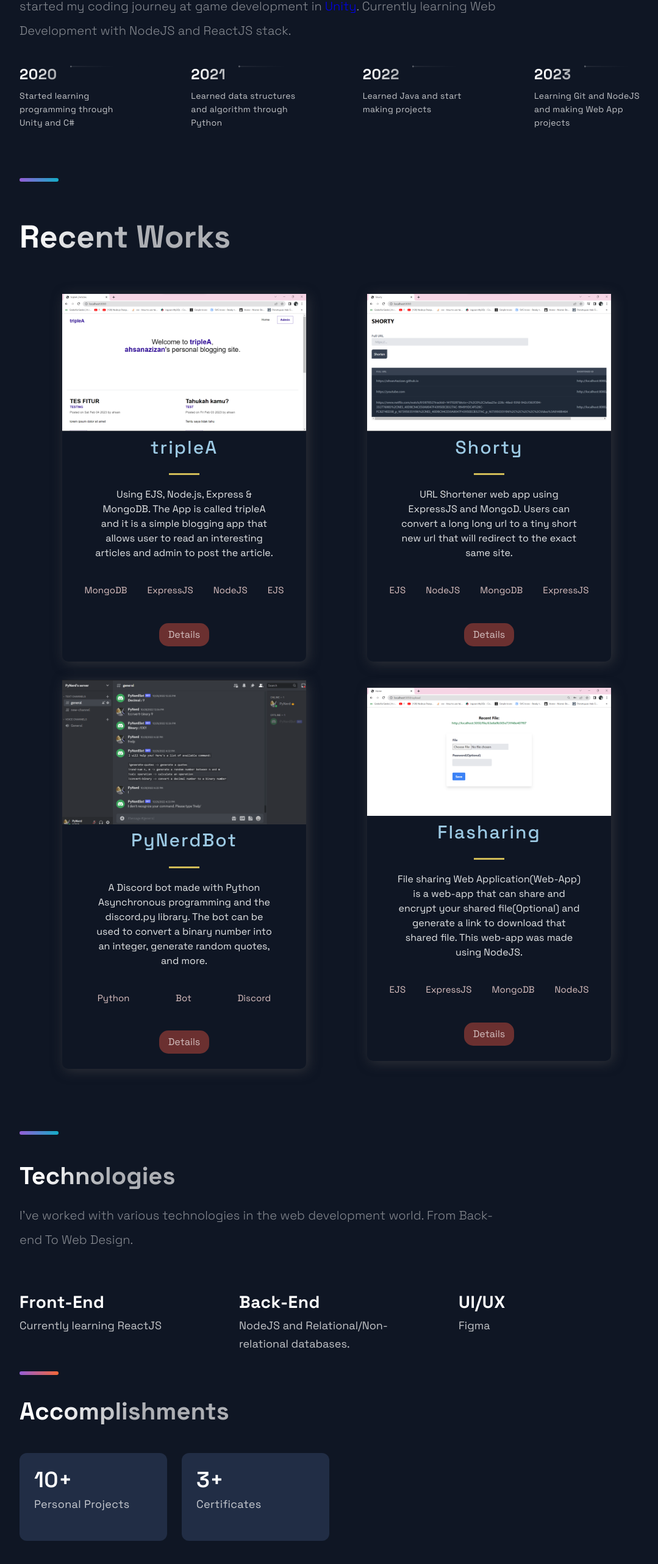
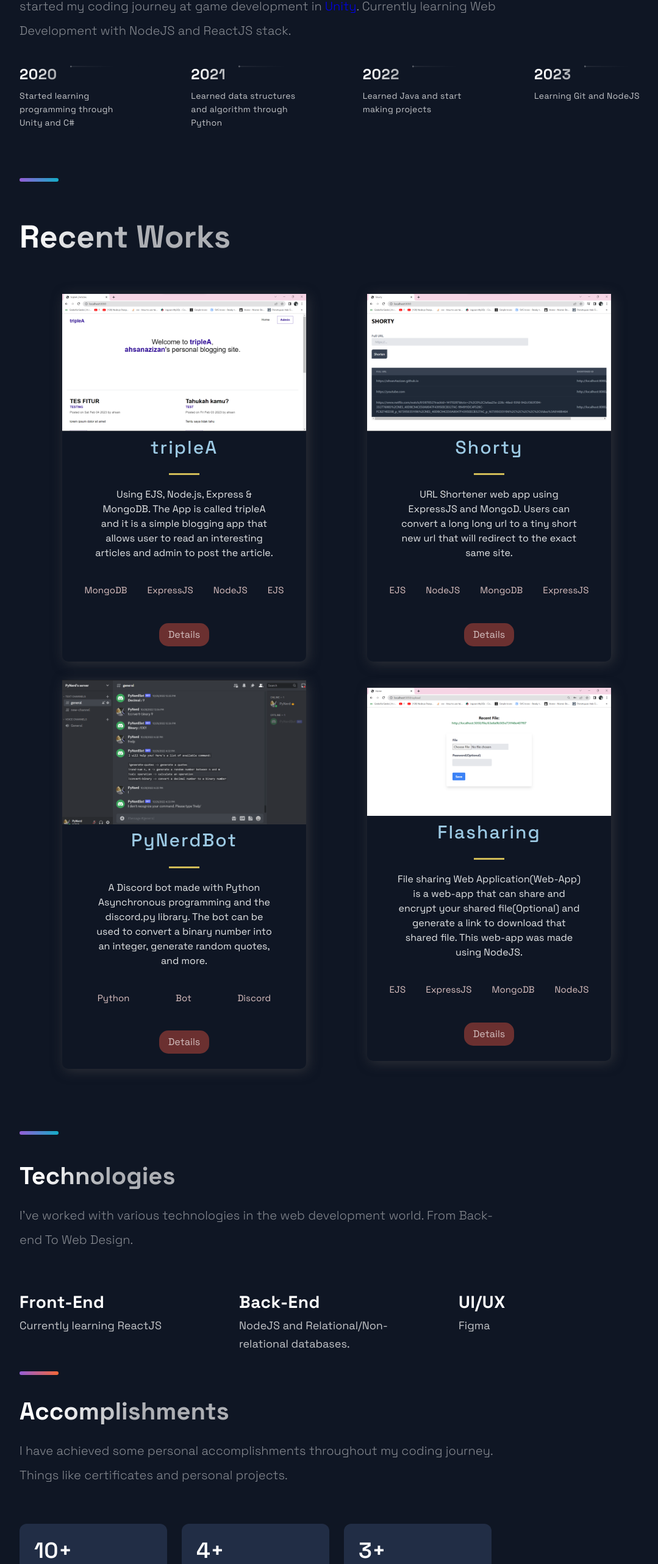
Before and after one commit to ahsanAazizan/nextjs-personal-web, a Next.js app: page / in a window 1280 px wide. Shown: the part 792-3357 px from the top of the page at 61% size, without its empty margins (88-1167 px from the left). Built offline with nearby package versions, Linux system fonts and the light colour scheme.

Commit message:
added accomplishments section sub text and added a new accomplishment

```diff
--- a/src/components/Accomplishments/Accomplishments.js
+++ b/src/components/Accomplishments/Accomplishments.js
@@ -1,16 +1,20 @@
 import React from 'react';
 
-import { Section, SectionDivider, SectionTitle } from '../../styles/GlobalComponents';
+import { Section, SectionDivider, SectionTitle, SectionText } from '../../styles/GlobalComponents';
 import { Box, Boxes, BoxNum, BoxText } from './AccomplishmentsStyles';
 
 const data = [
   { number: 10, text: 'Personal Projects'},
-  { number: 3, text: 'Certificates', },
+  { number: 4, text: 'Certificates', },
+  { number: 3, text: 'Open-Source projects'}
 ];
 
 const Accomplishments = () => (
   <Section>
     <SectionTitle>Accomplishments</SectionTitle>
+    <SectionText>
+      I have achieved some personal accomplishments throughout my coding journey. Things like certificates and personal projects.
+    </SectionText>
     <Boxes>
       {data.map((card, index) => (
         <Box key={index}>
--- a/src/constants/constants.js
+++ b/src/constants/constants.js
@@ -38,5 +38,5 @@ export const TimeLineData = [
   { year: 2020, text: 'Started learning programming through Unity and C#', },
   { year: 2021, text: 'Learned data structures and algorithm through Python', },
   { year: 2022, text: 'Learned Java and start making projects', },
-  { year: 2023, text: 'Learning Git and NodeJS and making Web App projects', },
+  { year: 2023, text: 'Learning Git and NodeJS', },
 ];
```
